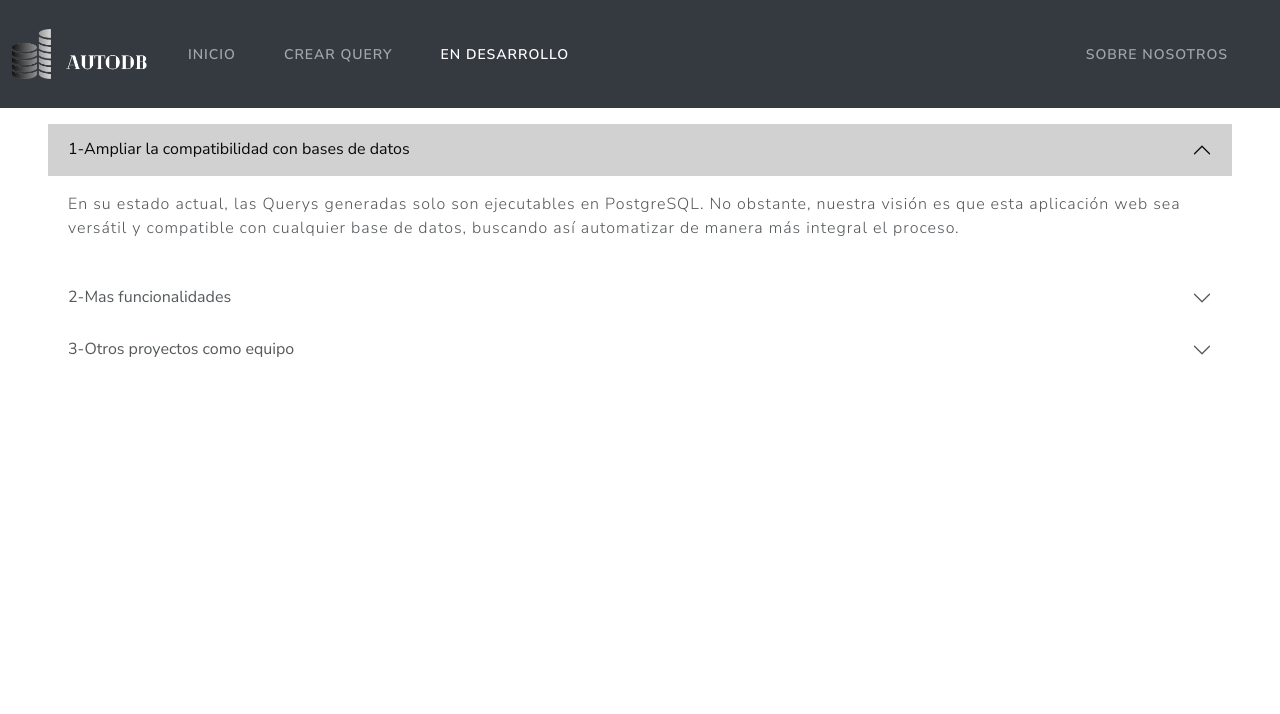
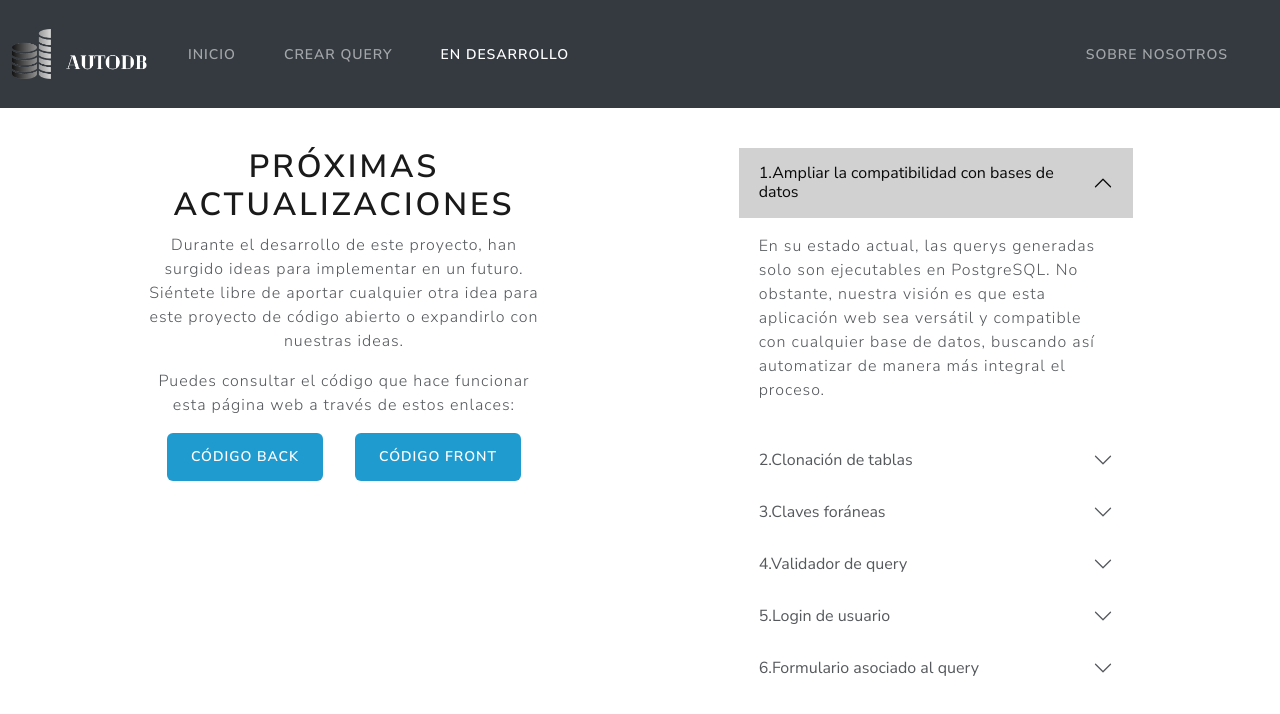
Before and after one commit to srequenafiliu/AutoDB-front, an Angular app: page /in-progress in a window 1280 px wide. Shown: the top 714 px of the page. Built offline with nearby package versions, Linux system fonts and the light colour scheme.

Commit message:
Update in-progress.component.html

```diff
--- a/src/app/in-progress/in-progress.component.html
+++ b/src/app/in-progress/in-progress.component.html
@@ -1,14 +1,33 @@
-<div class="accordion" id="accordionExample">
+<!--  -->
+<div class="row g-0 my-4">
+  <div class="offset-1 col-4 text-center">
+    <h1>Próximas actualizaciones</h1>
+    <div>
+      Durante el desarrollo de este proyecto, han surgido ideas para implementar en un futuro.
+      Siéntete libre de aportar cualquier otra idea para este proyecto de código abierto o expandirlo
+      con nuestras ideas.
+    </div>
+    <div class="my-3">
+      Puedes consultar el código que hace funcionar esta página web a través de estos enlaces:
+    </div>
+    <div>
+      <a href="https://github.com/jesusmgit/autodb-backend" target="_blank" class="btn btn-info rounded">Código back</a>
+      <span class="mx-3"></span>
+      <a href="https://github.com/srequenafiliu/AutoDB-front" target="_blank" class="btn btn-info rounded">Código front</a>
+    </div>
+  </div>
+  <div class="offset-2 col-4">
+    <div class="accordion" id="ideas">
       <div class="accordion-item">
         <h2 class="accordion-header" id="headingOne">
           <button class="accordion-button" type="button" data-bs-toggle="collapse" data-bs-target="#collapseOne" aria-expanded="true" aria-controls="collapseOne">
-        1-Ampliar la compatibilidad con bases de datos
+            1.Ampliar la compatibilidad con bases de datos
           </button>
         </h2>
-    <div id="collapseOne" class="accordion-collapse collapse show" aria-labelledby="headingOne" data-bs-parent="#accordionExample">
+        <div id="collapseOne" class="accordion-collapse collapse show" aria-labelledby="headingOne" data-bs-parent="#ideas">
           <div class="accordion-body">
            <p>
-        En su estado actual, las Querys generadas solo son ejecutables en PostgreSQL.
+            En su estado actual, las querys generadas solo son ejecutables en PostgreSQL.
             No obstante, nuestra visión es que esta aplicación web sea versátil y compatible con cualquier base de datos,
             buscando así automatizar de manera más integral el proceso.
             </p>
@@ -18,15 +37,14 @@
       <div class="accordion-item">
         <h2 class="accordion-header" id="headingTwo">
           <button class="accordion-button collapsed" type="button" data-bs-toggle="collapse" data-bs-target="#collapseTwo" aria-expanded="false" aria-controls="collapseTwo">
-        2-Mas funcionalidades
+            2.Clonación de tablas
           </button>
         </h2>
-    <div id="collapseTwo" class="accordion-collapse collapse" aria-labelledby="headingTwo" data-bs-parent="#accordionExample">
+        <div id="collapseTwo" class="accordion-collapse collapse" aria-labelledby="headingTwo" data-bs-parent="#ideas">
           <div class="accordion-body">
             <p>
-          Nuestro objetivo es ampliar la funcionalidad de la aplicación mediante el desarrollo de secciones adicionales para la creación de tablas.
-          Asimismo, contemplamos la creación de otros formularios de generación para automatizar aún más procesos relacionados con la gestión de bases de datos,
-           proporcionando así a los usuarios una experiencia más completa y eficiente.
+              De momento solo se pueden generar queries con una tabla. Pretendemos ampliar el número de tablas para
+              generar una query más completa.
             </p>
           </div>
         </div>
@@ -34,16 +52,63 @@
       <div class="accordion-item">
         <h2 class="accordion-header" id="headingThree">
           <button class="accordion-button collapsed" type="button" data-bs-toggle="collapse" data-bs-target="#collapseThree" aria-expanded="false" aria-controls="collapseThree">
-        3-Otros proyectos como equipo
+            3.Claves foráneas
           </button>
         </h2>
-    <div id="collapseThree" class="accordion-collapse collapse" aria-labelledby="headingThree" data-bs-parent="#accordionExample">
+        <div id="collapseThree" class="accordion-collapse collapse" aria-labelledby="headingThree" data-bs-parent="#ideas">
           <div class="accordion-body">
             <p>
-          A pesar de las ambiciosas ideas planteadas al inicio de la jam que no hemos logrado implementar debido a las circunstancias actuales,
-           como equipo, mantenemos nuestro compromiso y continuaremos trabajando incansablemente para materializar nuestros proyectos en el futuro.
+              Una vez que se puedan añadir más tablas en la query, queremos poder relacionarlas entre ellas con claves foráneas.
+            </p>
+          </div>
+        </div>
+      </div>
+      <div class="accordion-item">
+        <h2 class="accordion-header" id="headingFour">
+          <button class="accordion-button collapsed" type="button" data-bs-toggle="collapse" data-bs-target="#collapseFour" aria-expanded="false" aria-controls="collapseFour">
+            4.Validador de query
+          </button>
+        </h2>
+        <div id="collapseFour" class="accordion-collapse collapse" aria-labelledby="headingFour" data-bs-parent="#ideas">
+          <div class="accordion-body">
+            <p>
+              La query generada puede contener errores, por eso una de nuestras ideas es crear un apartado para validar las queries
+              generadas en AutoDB.
+            </p>
+            </div>
+        </div>
+      </div>
+      <div class="accordion-item">
+        <h2 class="accordion-header" id="headingFive">
+          <button class="accordion-button collapsed" type="button" data-bs-toggle="collapse" data-bs-target="#collapseFive" aria-expanded="false" aria-controls="collapseFive">
+            5.Login de usuario
+          </button>
+        </h2>
+        <div id="collapseFive" class="accordion-collapse collapse" aria-labelledby="headingFive" data-bs-parent="#ideas">
+          <div class="accordion-body">
+            <p>
+              Los usuarios podrían iniciar sesión en AutoDB para consultar todas las queries que ha generado miestras su cuenta estaba activa.
+              De esta manera, estas consultas no se perderían al refrescar el formulario.
+            </p>
+            </div>
+        </div>
+      </div>
+      <div class="accordion-item">
+        <h2 class="accordion-header" id="headingSix">
+          <button class="accordion-button collapsed" type="button" data-bs-toggle="collapse" data-bs-target="#collapseSix" aria-expanded="false" aria-controls="collapseSix">
+            6.Formulario asociado al query
+          </button>
+        </h2>
+        <div id="collapseSix" class="accordion-collapse collapse" aria-labelledby="headingSix" data-bs-parent="#ideas">
+          <div class="accordion-body">
+            <p>
+              Usualmente, los datos dentro de las bases de datos se guardan utilizando formularios en páginas web. Por tanto,
+              queremos implementar otro apartado para generar un formulario que tenga los mismos campos que la query generada.
             </p>
             </div>
         </div>
       </div>
     </div>
+  </div>
+</div>
+<!--  -->
```
Lines whose indentation alone changed are shown as unchanged.
